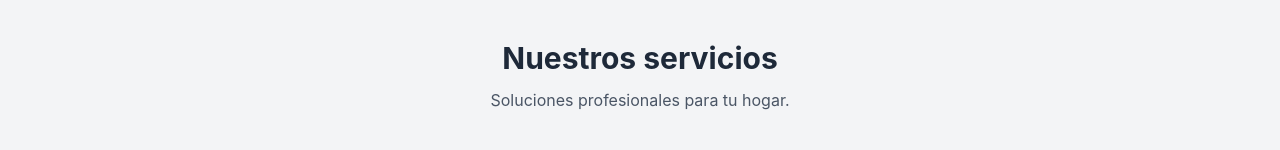
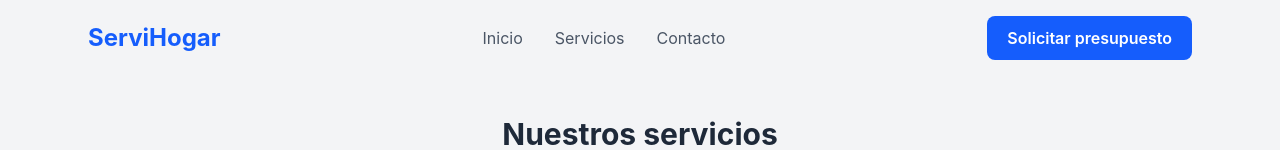
Before and after one commit to Dev-CsDiaz/mi-primer-proyecto-web, a website: page index.html in a window 1280 px wide. Shown: the top 150 px of the page. Drawn offline with Linux system fonts and the light colour scheme.

Commit message:
agregue encabezado y navegacion principal

```diff
--- a/index.html
+++ b/index.html
@@ -11,6 +11,45 @@
 </head>
 
 <body class="bg-gray-100">
+
+  <header>
+
+  <nav class="flex items-center justify-between max-w-6xl mx-auto px-6 py-4">
+    <a href="#" class="text-2xl font-bold text-blue-600">
+      ServiHogar
+    </a>
+    <ul class="flex items-center gap-8">
+
+      <li>
+        <a href="#" class="text-gray-600 hover:text-blue-600 transition">
+          Inicio
+        </a>
+      </li>
+
+      <li>
+        <a href="#" class="text-gray-600 hover:text-blue-600 transition">
+          Servicios
+        </a>
+      </li>
+
+      <li>
+        <a href="#" class="text-gray-600 hover:text-blue-600 transition">
+          Contacto
+        </a>
+      </li>
+
+    </ul>
+
+    <a href="#contacto"
+      class="bg-blue-600 hover:bg-blue-700 text-white font-semibold px-5 py-2.5 rounded-lg transition duration-300">
+
+      Solicitar presupuesto
+
+    </a>
+
+  </nav>
+
+</header>
 
   <section class="max-w-6xl mx-auto mt-10 px-6">
 
```
Also changed, not shown: dist/output.css.
